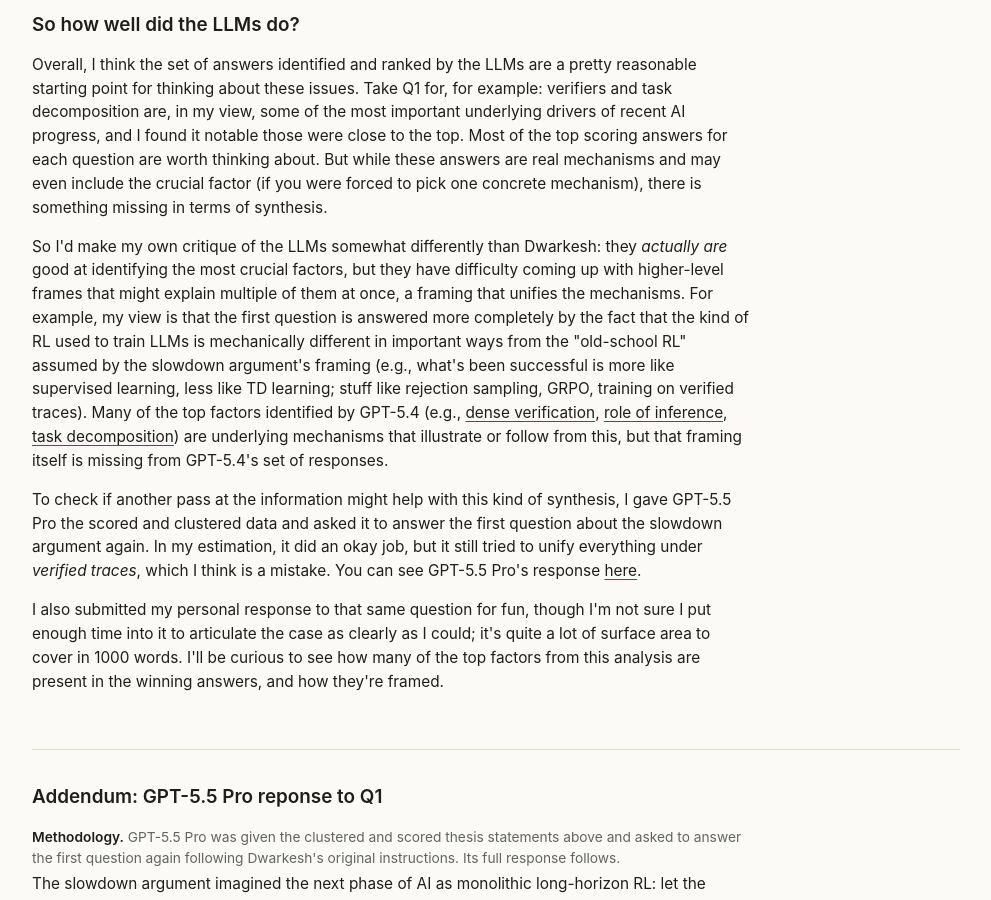
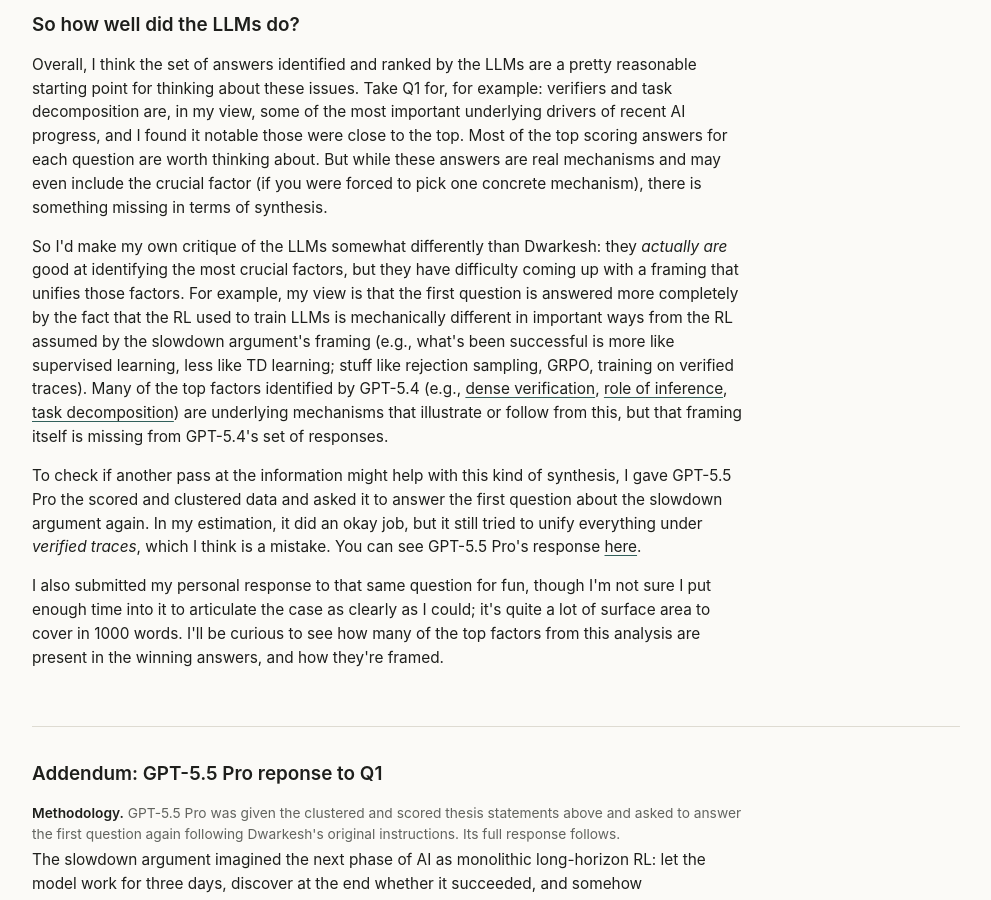
Before and after one commit to Ejhfast/ejhfast.github.com, a Jekyll site: the page llms-find-the-right-factors-but-miss-the-frame.html, which Jekyll copies as it is, in a window 1280 px wide and 900 px high, scrolled down 3730 px. Shown: the whole window, without its empty margins (144-1135 px from the left). Built offline with Jekyll 4.4.1, drawn with Linux system fonts in a browser that asks for light colours.

Commit message:
Simplify LLM framing sentence

```diff
--- a/llms-find-the-right-factors-but-miss-the-frame.html
+++ b/llms-find-the-right-factors-but-miss-the-frame.html
@@ -1754,7 +1754,7 @@
     Overall, I think the set of answers identified and ranked by the LLMs are a pretty reasonable starting point for thinking about these issues. Take Q1 for, for example: verifiers and task decomposition are, in my view, some of the most important underlying drivers of recent AI progress, and I found it notable those were close to the top. Most of the top scoring answers for each question are worth thinking about. But while these answers are real mechanisms and may even include the crucial factor (if you were forced to pick one concrete mechanism), there is something missing in terms of synthesis.
   </p>
   <p>
-    So I'd make my own critique of the LLMs somewhat differently than Dwarkesh: they <em>actually are</em> good at identifying the most crucial factors, but they have difficulty coming up with higher-level frames that might explain multiple of them at once, a framing that unifies the mechanisms. For example, my view is that the first question is answered more completely by the fact that the kind of RL used to train LLMs is mechanically different in important ways from the "old-school RL" assumed by the slowdown argument's framing (e.g., what's been successful is more like supervised learning, less like TD learning; stuff like rejection sampling, GRPO, training on verified traces). Many of the top factors identified by GPT-5.4 (e.g., <a href="#cluster-rl_progress_timelines-verifier_dense_signal">dense verification</a>, <a href="#cluster-rl_progress_timelines-inference_time_search">role of inference</a>, <a href="#cluster-rl_progress_timelines-task_decomposition">task decomposition</a>) are underlying mechanisms that illustrate or follow from this, but that framing itself is missing from GPT-5.4's set of responses.
+    So I'd make my own critique of the LLMs somewhat differently than Dwarkesh: they <em>actually are</em> good at identifying the most crucial factors, but they have difficulty coming up with a framing that unifies those factors. For example, my view is that the first question is answered more completely by the fact that the RL used to train LLMs is mechanically different in important ways from the RL assumed by the slowdown argument's framing (e.g., what's been successful is more like supervised learning, less like TD learning; stuff like rejection sampling, GRPO, training on verified traces). Many of the top factors identified by GPT-5.4 (e.g., <a href="#cluster-rl_progress_timelines-verifier_dense_signal">dense verification</a>, <a href="#cluster-rl_progress_timelines-inference_time_search">role of inference</a>, <a href="#cluster-rl_progress_timelines-task_decomposition">task decomposition</a>) are underlying mechanisms that illustrate or follow from this, but that framing itself is missing from GPT-5.4's set of responses.
   </p>
   <p>
     To check if another pass at the information might help with this kind of synthesis, I gave GPT-5.5 Pro the scored and clustered data and asked it to answer the first question about the slowdown argument again. In my estimation, it did an okay job, but it still tried to unify everything under <em>verified traces</em>, which I think is a mistake. You can see GPT-5.5 Pro's response <a href="#gpt55-response">here</a>.
```
